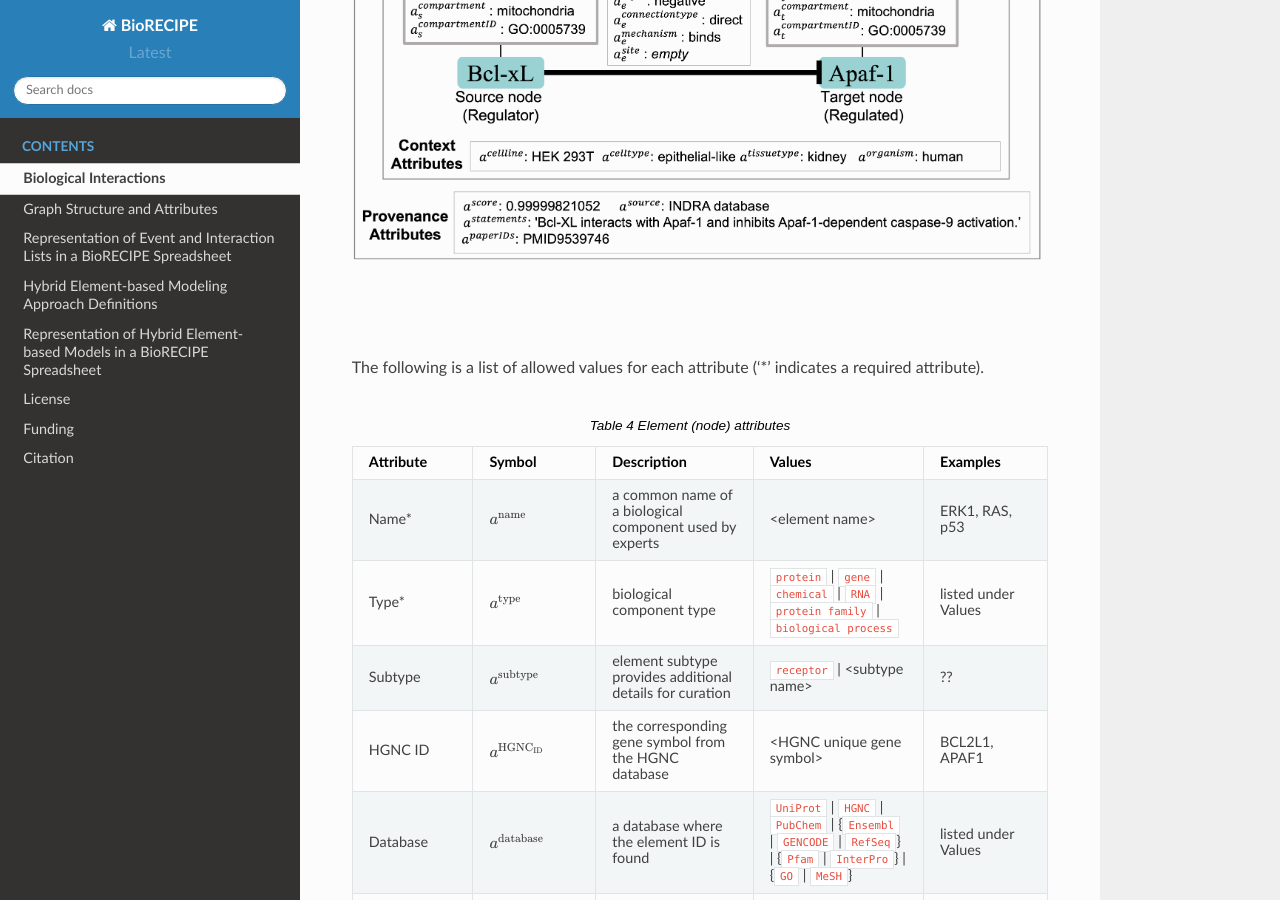
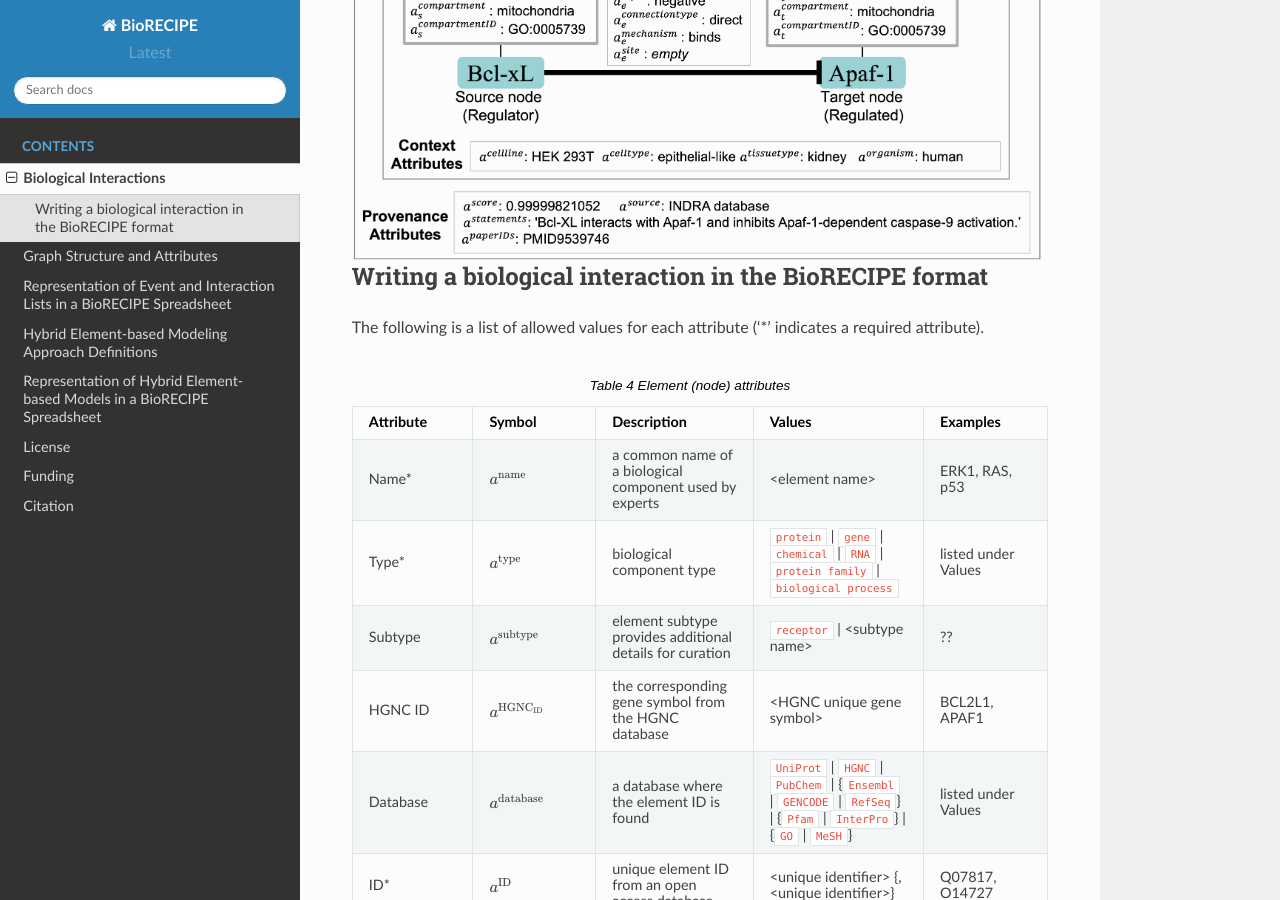
Before and after one commit to pitt-miskov-zivanov-lab/BioRECIPE, a Sphinx documentation site: the page built from docs/bio_interactions.rst, in a window 1280 px wide and 900 px high, scrolled down 604 px. Built offline with Sphinx 7.4.7 and the Read the Docs theme 2.0.0, drawn with Linux system fonts in a browser that asks for light colours.

Commit message:
Update bio_interactions.rst

```diff
--- a/docs/bio_interactions.rst
+++ b/docs/bio_interactions.rst
@@ -16,13 +16,11 @@ An example biological interaction represented as a directed signed edge between
     :alt: internal figure
 
 
-|
-|
-|
+
+Writing a biological interaction in the BioRECIPE format
+--------------------------------------------------------
 
 The following is a list of allowed values for each attribute ('*' indicates a required attribute).
-
-
 
 .. csv-table:: Element (node) attributes
     :header: Attribute, Symbol, Description, Values, Examples
```
